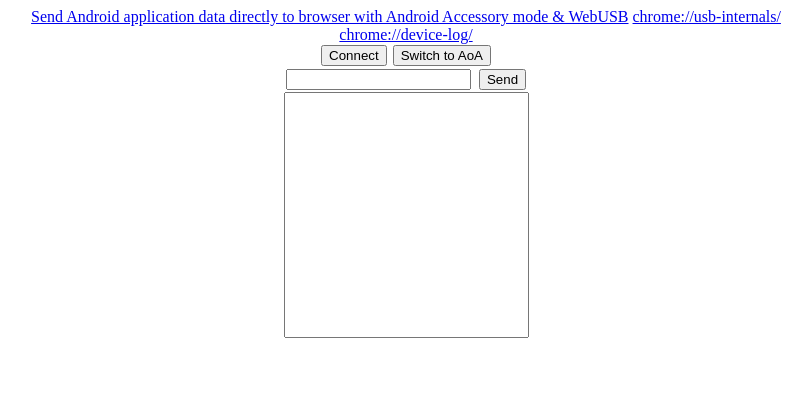
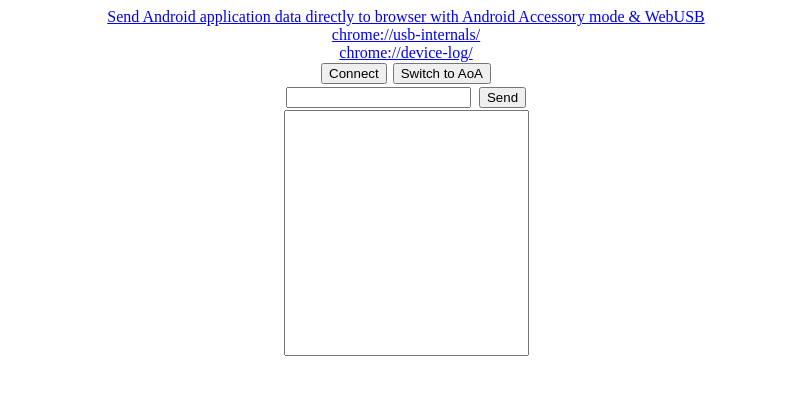
Before and after one commit to vivekjishtu/vivekjishtu.github.io, a plain HTML site: page index.html in a window 1280 px wide. Shown: the whole page, without its empty margins (234-1046 px from the left). Drawn offline with Linux system fonts and the light colour scheme.

Commit message:
Added a break

```diff
--- a/index.html
+++ b/index.html
@@ -7,7 +7,7 @@
 
 <div style="display: inline-block; vertical-align: middle;">
 	<div>
-		<a href="https://medium.com/@denyskarpov/send-android-application-data-directly-to-browser-with-android-accessory-mode-webusb-4a459e173a13">Send Android application data directly to browser with Android Accessory mode & WebUSB</a>
+		<a href="https://medium.com/@denyskarpov/send-android-application-data-directly-to-browser-with-android-accessory-mode-webusb-4a459e173a13">Send Android application data directly to browser with Android Accessory mode & WebUSB</a><br/>
 		<a href="chrome://usb-internals/">chrome://usb-internals/</a> <br/>
 		<a href="chrome://device-log/">chrome://device-log/</a>
 	</div>
```
